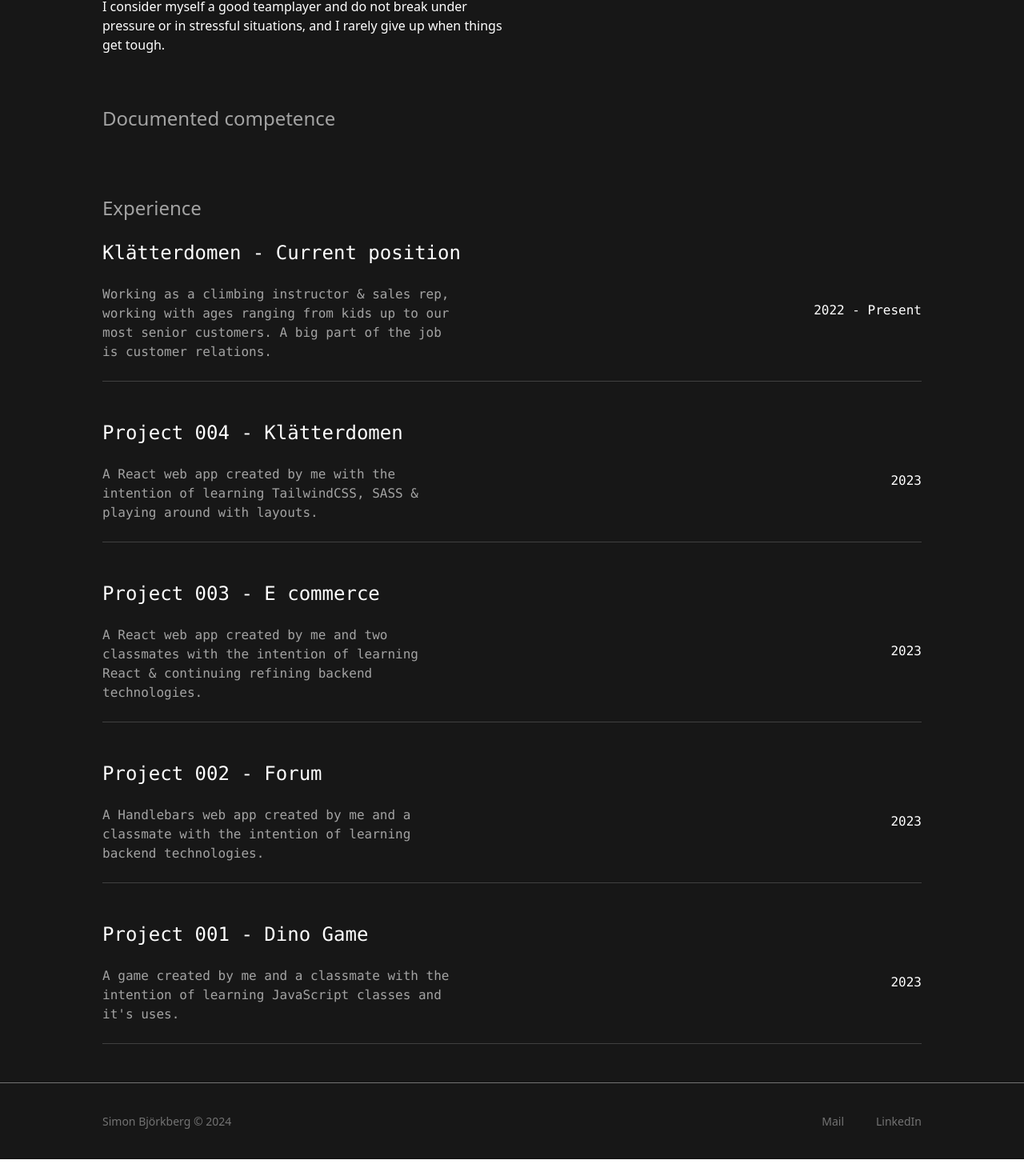
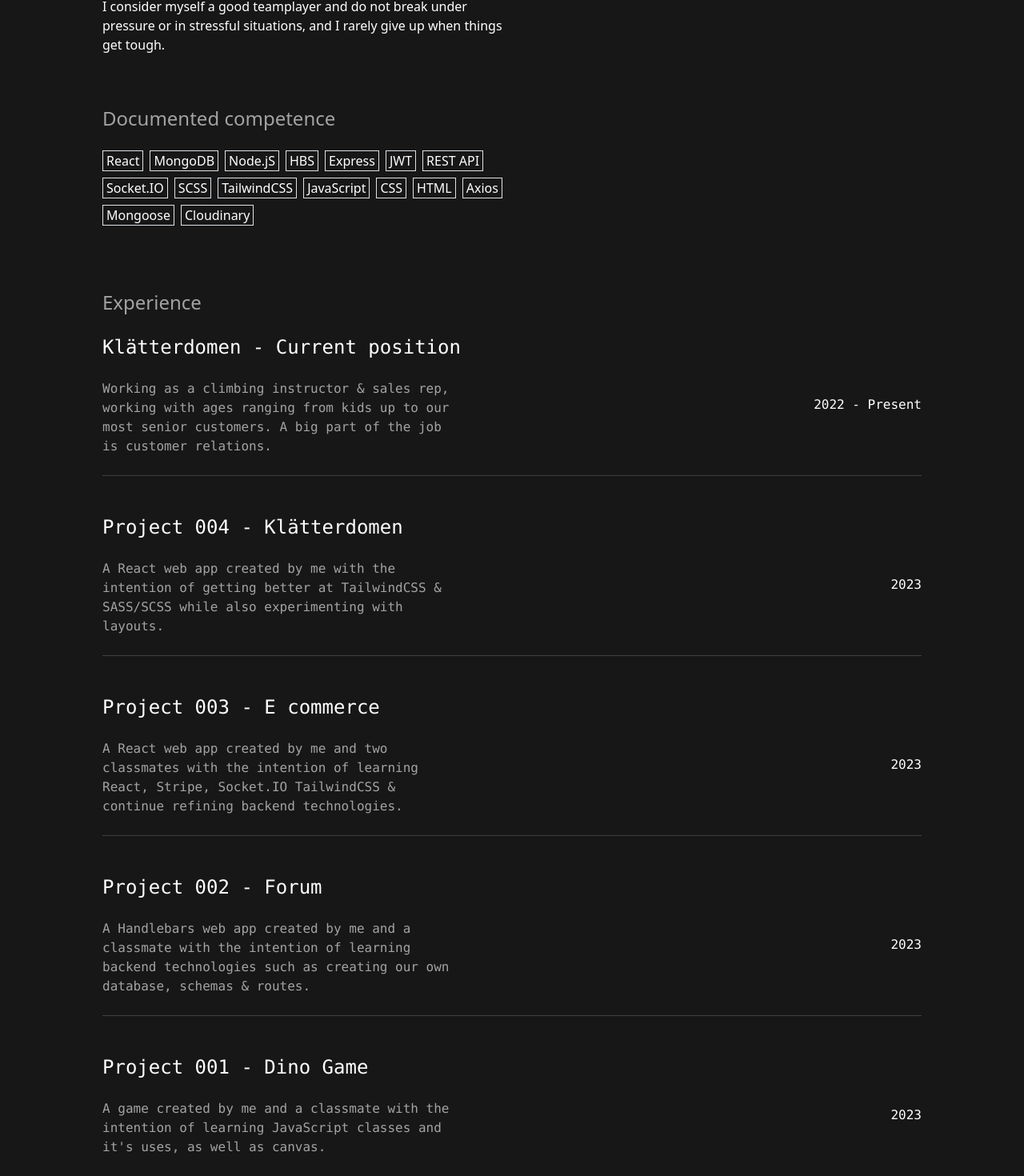
Before and after one commit to SimonBjorkberg/portfolio, a React (Create React App) app: page /info in a window 1280 px wide. Shown: the part 980-2450 px from the top of the page at 80% size. Before the commit the page ends 2429 px from the top, so only its background shows below. Built offline with nearby package versions, Linux system fonts and the light colour scheme.

Commit message:
documented competences added

```diff
--- a/src/components/About.js
+++ b/src/components/About.js
@@ -10,10 +10,10 @@ const About = () => {
                 </span>
                 <p className="text-sm font-sans">Available for work.</p>
             </div>
-            <p className="text-5xl max-w-[900px] my-16 leading-[80px] [word-spacing:-10px]">I AM A FRONT-END DEVELOPER BORN, RAISED & BASED IN GOTHENBURG.</p>
-            <Link to={"/info"}>
-                <p className="px-4 bg-neutral-800 rounded-sm hover:cursor-pointer hover:bg-neutral-700 transition-all duration-500 mb-20 w-fit py-3">Info about Simon</p>
-            </Link>
+            <p className="text-5xl max-w-[900px] my-16 leading-[50px] [word-spacing:-10px]">I AM A FRONT-END DEVELOPER BORN, RAISED & BASED IN GOTHENBURG.</p>
+
+            <div className="bg-neutral-800 rounded-sm hover:cursor-pointer hover:bg-neutral-700 transition-all duration-500 w-fit mb-20"><Link to={"/info"}><p className="px-4 py-3">Info about Simon</p></Link></div>
+
         </div>
     )
 }
--- a/src/pages/Info.js
+++ b/src/pages/Info.js
@@ -3,29 +3,35 @@ import { Link } from 'react-router-dom'
 
 const Info = () => {
 
-    const technologies = ["React", "MongoDB", "Node.jS", "HBS", "Express", "JWT", "REST API", ""]
+    const technologies = ["React", "MongoDB", "Node.jS", "HBS", "Express", "JWT", "REST API", "Socket.IO", "SCSS", "TailwindCSS", "JavaScript", "CSS", "HTML", "Axios", "Mongoose", "Cloudinary"]
 
     console.log(technologies)
 
     return (
         <div className="Info text-white font-sans">
-            <img src={infoImage} className='object-cover w-full h-[500px]' alt=''/>
+            <img src={infoImage} className='object-cover w-full h-[500px]' alt='' />
             <p className="text-sm font-extralight">
-  Trying to figure out how to solve the green
-  <span className='text-blue-400'>
-    <Link to='https://topbouldering.com/what-is-a-boulder-problem/' target='_blank' rel='noopener noreferrer'> problem</Link>
-  </span>.
-</p>
+                Trying to figure out how to solve the green
+                <span className='text-blue-400'>
+                    <Link to='https://topbouldering.com/what-is-a-boulder-problem/' target='_blank' rel='noopener noreferrer'> problem</Link>
+                </span>.
+            </p>
             <div className='w-1/2 font-light'>
                 <h1 className="text-2xl max-w-[900px] mt-16 mb-4 leading-[40px] [word-spacing:-10px] text-neutral-400">Info</h1>
                 <p className='mb-3'>I combine my love for problem solving with my education in innovation to create well functioning and user friendly web applications.</p>
                 <p className='mb-3'>During my freetime you can expect to find me in the various climbing gyms around Gothenburg, or relaxing infront of my computer either playing games or learning new technologies related to front-end developing.</p>
                 <p className='mb-3'>I consider myself a good teamplayer and do not break under pressure or in stressful situations, and I rarely give up when things get tough.</p>
-                <h1 className='text-2xl mt-16 mb-4 text-neutral-400'>Documented competence</h1>
-
+            </div>
+            <div className='w-1/2 h-fit'>
+                <h1 className='text-2xl mt-16 mb-4 text-neutral-400 font-light'>Documented competence</h1>
+                <div className='flex flex-wrap gap-2 w-full h-fit'>
+                    {technologies.map((tech) => {
+                        return <p className='px-1 border border-neutral-600 w-fit'>{tech}</p>
+                    })}
+                </div>
             </div>
             <div className=''>
-                <h1 className='font-extralight text-2xl mt-20 mb-4 text-neutral-400'>Experience</h1>
+                <h1 className='font-light text-2xl mt-20 mb-4 text-neutral-400'>Experience</h1>
                 <div className='font-extralight font-mono border-b mb-5 border-neutral-700 flex justify-between h-fit'>
                     <div className='flex flex-col justify-between w-full'>
                         <h1 className='text-2xl mb-4'>Klätterdomen - Current position</h1>
@@ -38,7 +44,7 @@ const Info = () => {
                 <div className='font-extralight font-mono border-b mb-5 border-neutral-700 flex justify-between h-fit'>
                     <div className='flex flex-col justify-between w-full'>
                         <h1 className='text-2xl mb-4'>Project 004 - Klätterdomen</h1>
-                        <p className='mb-4 w-1/2 text-neutral-400'>A React web app created by me with the intention of learning TailwindCSS, SASS & playing around with layouts.</p>
+                        <p className='mb-4 w-1/2 text-neutral-400'>A React web app created by me with the intention of getting better at TailwindCSS & SASS/SCSS while also experimenting with layouts.</p>
                     </div>
                     <div className='my-auto w-44 text-right'>
                         2023
@@ -47,7 +53,7 @@ const Info = () => {
                 <div className='font-extralight font-mono border-b mb-5 border-neutral-700 flex justify-between h-fit'>
                     <div className='flex flex-col justify-between w-full'>
                         <h1 className='text-2xl mb-4'>Project 003 - E commerce</h1>
-                        <p className='mb-4 w-1/2 text-neutral-400'>A React web app created by me and two classmates with the intention of learning React & continuing refining backend technologies.</p>
+                        <p className='mb-4 w-1/2 text-neutral-400'>A React web app created by me and two classmates with the intention of learning React, Stripe, Socket.IO TailwindCSS & continue refining backend technologies.</p>
                     </div>
                     <div className='my-auto w-44 text-right'>
                         2023
@@ -56,7 +62,7 @@ const Info = () => {
                 <div className='font-extralight font-mono border-b mb-5 border-neutral-700 flex justify-between h-fit'>
                     <div className='flex flex-col justify-between w-full'>
                         <h1 className='text-2xl mb-4'>Project 002 - Forum</h1>
-                        <p className='mb-4 w-1/2 text-neutral-400'>A Handlebars web app created by me and a classmate with the intention of learning backend technologies.</p>
+                        <p className='mb-4 w-1/2 text-neutral-400'>A Handlebars web app created by me and a classmate with the intention of learning backend technologies such as creating our own database, schemas & routes.</p>
                     </div>
                     <div className='my-auto w-44 text-right'>
                         2023
@@ -65,7 +71,7 @@ const Info = () => {
                 <div className='font-extralight font-mono border-b mb-5 border-neutral-700 flex justify-between h-fit'>
                     <div className='flex flex-col justify-between w-full'>
                         <h1 className='text-2xl mb-4'>Project 001 - Dino Game</h1>
-                        <p className='mb-4 w-1/2 text-neutral-400'>A game created by me and a classmate with the intention of learning JavaScript classes and it's uses.</p>
+                        <p className='mb-4 w-1/2 text-neutral-400'>A game created by me and a classmate with the intention of learning JavaScript classes and it's uses, as well as canvas.</p>
                     </div>
                     <div className='my-auto w-44 text-right'>
                         2023
```
